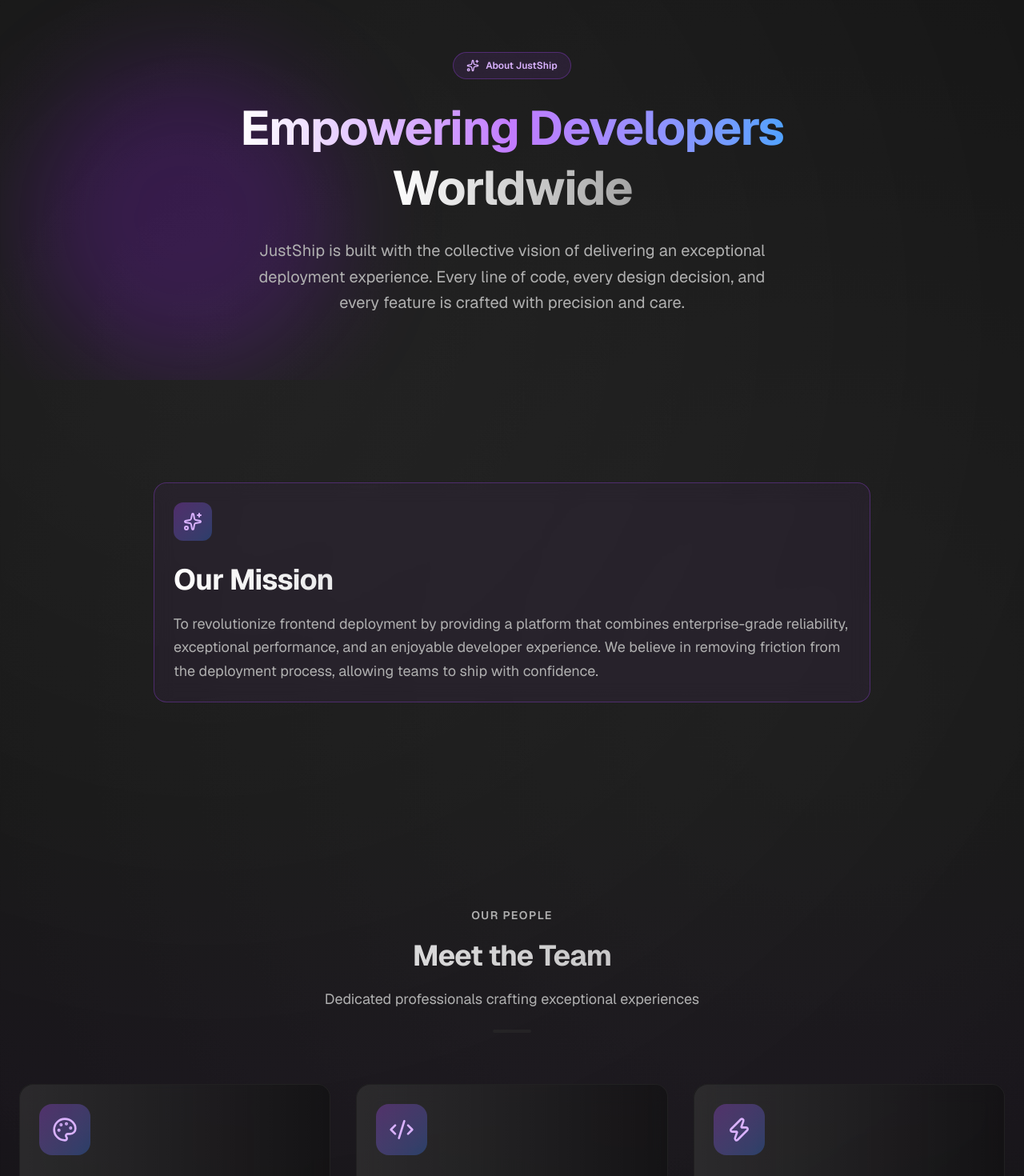
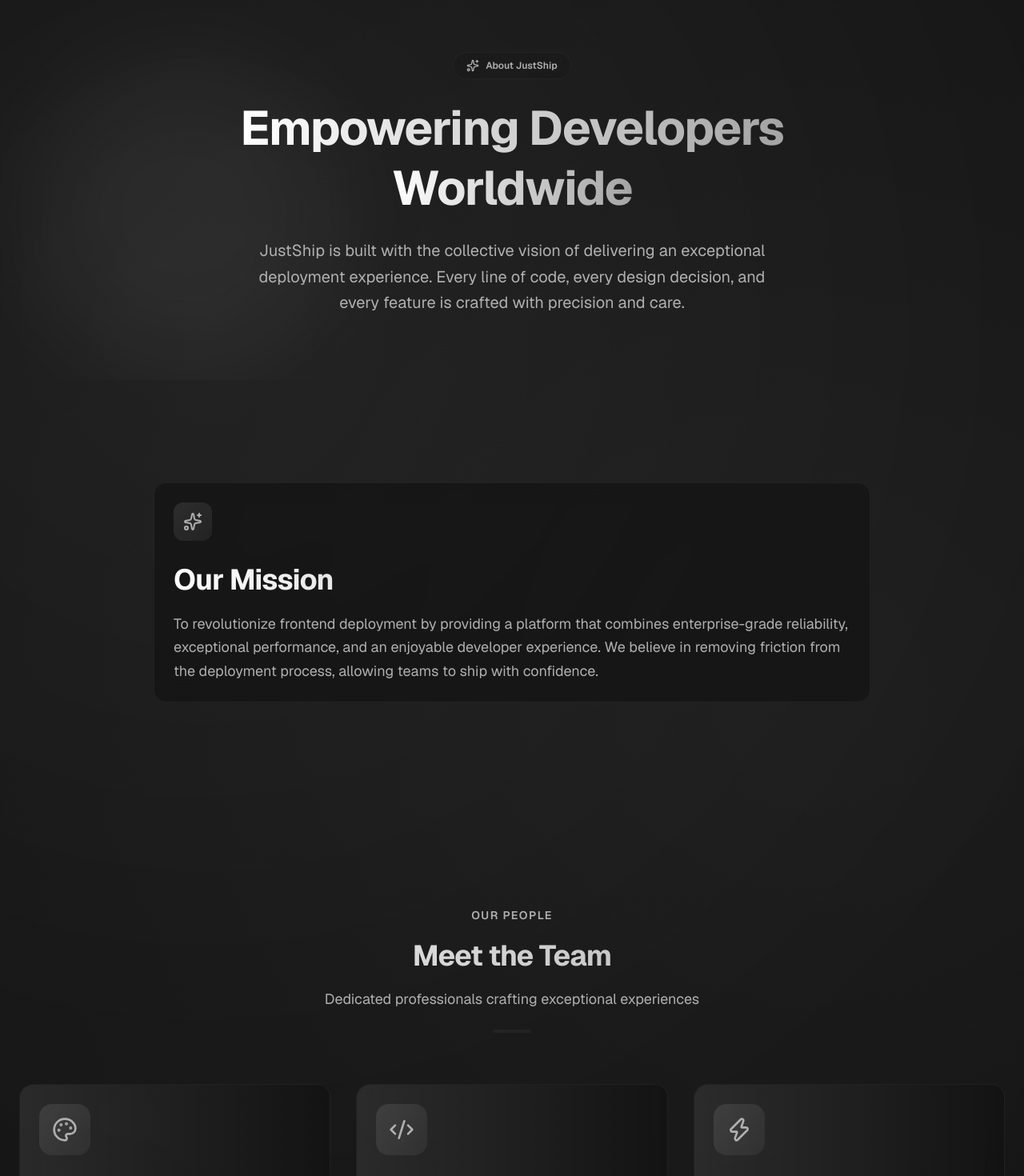
Before and after one commit to shyam-3045/justship-ui, a Next.js app: page /about in a window 1280 px wide. Shown: the part 80-1550 px from the top of the page at 80% size. Built offline with nearby package versions, Linux system fonts and the light colour scheme.

Commit message:
fix : resolved varients issue

```diff
--- a/app/about/page.tsx
+++ b/app/about/page.tsx
@@ -59,9 +59,9 @@
         {/* Background Elements */}
         <div className="absolute inset-0 bg-grid opacity-5 pointer-events-none" />
         <motion.div
-          className="absolute top-20 left-10 w-96 h-96 bg-purple-600/20 rounded-full blur-3xl"
+          className="absolute top-20 left-10 w-96 h-96 bg-foreground/5 rounded-full blur-3xl"
           animate={{ y: [0, 50, 0] }}
-          transition={{ duration: 8, repeat: Infinity, ease: "easeInOut" }}
+          transition={{ duration: 8, repeat: Infinity, ease: [0.645, 0.045, 0.355, 1] }}
         />
 
         {/* Hero Content */}
@@ -72,13 +72,13 @@
           transition={{ duration: 0.6 }}
         >
           <motion.div
-            className="inline-flex items-center gap-2 px-4 py-2 rounded-full border border-purple-500/30 bg-purple-500/10 backdrop-blur-sm"
+            className="inline-flex items-center gap-2 px-4 py-2 rounded-full border border-border/60 bg-muted/40 backdrop-blur-sm"
             initial={{ opacity: 0, y: 20 }}
             animate={{ opacity: 1, y: 0 }}
             transition={{ duration: 0.6, delay: 0.1 }}
           >
-            <Sparkles className="size-4 text-purple-300" />
-            <span className="text-xs font-semibold text-purple-300">
+            <Sparkles className="size-4 text-muted-foreground" />
+            <span className="text-xs font-semibold text-muted-foreground">
               About JustShip
             </span>
           </motion.div>
@@ -89,7 +89,7 @@
             animate={{ opacity: 1, y: 0 }}
             transition={{ duration: 0.6, delay: 0.2 }}
           >
-            <span className="bg-gradient-to-r from-foreground via-purple-400 to-blue-400 bg-clip-text text-transparent">
+            <span className="gradient-text">
               Empowering Developers{" "}
             </span>
             <span className="block">
@@ -114,9 +114,9 @@
       <section className="relative py-20 md:py-32 px-6">
         <div className="max-w-4xl mx-auto">
           <ScrollReveal>
-            <PremiumCard className="border-purple-500/30 bg-purple-500/5">
+            <PremiumCard>
               <div className="space-y-6">
-                <div className="inline-flex h-12 w-12 items-center justify-center rounded-xl bg-gradient-to-br from-purple-500/30 to-blue-500/30 text-purple-300">
+                <div className="inline-flex h-12 w-12 items-center justify-center rounded-xl bg-gradient-to-br from-foreground/10 to-foreground/5 text-muted-foreground">
                   <Sparkles className="size-6" />
                 </div>
                 <div>
@@ -138,7 +138,7 @@
       </section>
 
       {/* Team Section */}
-      <section className="relative py-20 md:py-32 px-6 bg-gradient-to-b from-transparent via-purple-900/5 to-transparent">
+      <section className="relative py-20 md:py-32 px-6 bg-gradient-to-b from-transparent via-muted/30 to-transparent">
         <div className="max-w-7xl mx-auto">
           <SectionHeader
             title="Meet the Team"
@@ -158,13 +158,13 @@
             {team.map((member, i) => (
               <motion.div key={i} variants={fadeInUp} custom={i}>
                 <PremiumCard hover gradient className="h-full flex flex-col">
-                  <div className="mb-6 inline-flex h-16 w-16 items-center justify-center rounded-2xl bg-gradient-to-br from-purple-500/30 to-blue-500/30 text-purple-300">
+                  <div className="mb-6 inline-flex h-16 w-16 items-center justify-center rounded-2xl bg-gradient-to-br from-foreground/10 to-foreground/5 text-muted-foreground">
                     {member.icon}
                   </div>
                   <h3 className="text-2xl font-bold text-foreground mb-2">
                     {member.name}
                   </h3>
-                  <p className="text-sm font-semibold text-purple-400 mb-3">
+                  <p className="text-sm font-semibold text-muted-foreground mb-3">
                     {member.role}
                   </p>
                   <p className="text-muted-foreground leading-relaxed flex-grow">
@@ -235,7 +235,7 @@
       </section>
 
       {/* Tech Stack Section */}
-      <section className="relative py-20 md:py-32 px-6 bg-gradient-to-b from-transparent to-purple-900/10">
+      <section className="relative py-20 md:py-32 px-6 bg-gradient-to-b from-transparent to-muted/40">
         <div className="max-w-4xl mx-auto">
           <SectionHeader
             title="Built With Modern Tech"
@@ -254,7 +254,7 @@
           >
             {technologies.map((tech, i) => (
               <motion.div key={i} variants={fadeInUp} custom={i % 5}>
-                <PremiumCard className="px-4 py-2 text-sm font-medium text-purple-300">
+                <PremiumCard className="px-4 py-2 text-sm font-medium text-muted-foreground">
                   {tech}
                 </PremiumCard>
               </motion.div>
@@ -275,7 +275,7 @@
                 centered
               />
 
-              <PremiumCard className="border-purple-500/30 bg-purple-500/5">
+              <PremiumCard>
                 <div className="space-y-6 text-center">
                   <p className="text-base text-muted-foreground leading-relaxed">
                     JustShip is a modern deployment platform built with
@@ -285,7 +285,7 @@
                   </p>
 
                   <div className="space-y-3">
-                    <p className="text-sm font-semibold text-purple-300 uppercase tracking-widest">
+                    <p className="text-sm font-semibold text-muted-foreground uppercase tracking-widest">
                       Special thanks to:
                     </p>
                     <p className="text-muted-foreground">
@@ -298,7 +298,7 @@
                 </div>
               </PremiumCard>
 
-              <PremiumCard className="border-blue-500/30 bg-blue-500/5">
+              <PremiumCard>
                 <div className="space-y-4">
                   <h3 className="text-2xl font-bold text-foreground">
                     Open Source & Community
@@ -313,7 +313,7 @@
                       href="https://github.com"
                       target="_blank"
                       rel="noopener noreferrer"
-                      className="inline-flex items-center gap-2 text-purple-400 hover:text-purple-300 transition-colors"
+                      className="inline-flex items-center gap-2 text-muted-foreground hover:text-foreground transition-colors"
                     >
                       <GitBranch className="size-5" />
                       <span>View on GitHub</span>
@@ -327,7 +327,7 @@
       </section>
 
       {/* Contact Section */}
-      <section className="relative py-20 md:py-32 px-6 bg-gradient-to-b from-transparent via-purple-900/5 to-transparent">
+      <section className="relative py-20 md:py-32 px-6 bg-gradient-to-b from-transparent via-muted/30 to-transparent">
         <motion.div
           className="max-w-4xl mx-auto rounded-3xl overflow-hidden"
           whileHover={{ scale: 1.02 }}
@@ -361,10 +361,7 @@
                 custom={2}
               >
                 <a href="mailto:contact@justship.dev">
-                  <Button
-                    size="lg"
-                    className="gap-2 bg-gradient-to-r from-purple-600 to-blue-600 hover:from-purple-700 hover:to-blue-700 text-white"
-                  >
+                  <Button size="lg" className="gap-2 font-semibold">
                     <Mail className="size-4" />
                     Email Us
                   </Button>
--- a/app/dashboard/page.tsx
+++ b/app/dashboard/page.tsx
@@ -40,7 +40,7 @@
   visible: {
     opacity: 1,
     y: 0,
-    transition: { duration: 0.4, ease: "easeOut" },
+    transition: { duration: 0.4, ease: [0.16, 1, 0.3, 1] },
   },
 };
 
@@ -119,21 +119,21 @@
                   title: "Deployments",
                   value: "24",
                   label: "This month",
-                  color: "text-emerald-400",
+                  color: "text-emerald-700 dark:text-emerald-400",
                 },
                 {
                   icon: BarChart3,
                   title: "Uptime",
                   value: "99.99%",
                   label: "Last 30 days",
-                  color: "text-blue-400",
+                  color: "text-blue-700 dark:text-blue-400",
                 },
                 {
                   icon: Server,
                   title: "Active Sites",
                   value: "12",
                   label: "Running now",
-                  color: "text-purple-400",
+                  color: "text-purple-700 dark:text-purple-400",
                 },
               ].map((stat, i) => {
                 const Icon = stat.icon;
--- a/app/login/page.tsx
+++ b/app/login/page.tsx
@@ -4,6 +4,7 @@
 import { Code2, Mail, ArrowRight, Zap } from "lucide-react";
 import Link from "next/link";
 import { useRouter } from "next/navigation";
+import { useEffect } from "react";
 
 import { useAuth } from "@/components/providers/auth-provider";
 import { Button } from "@/components/ui/button";
@@ -24,7 +25,7 @@
   visible: {
     opacity: 1,
     y: 0,
-    transition: { duration: 0.6, ease: "easeOut" },
+    transition: { duration: 0.6, ease: [0.16, 1, 0.3, 1] },
   },
 };
 
@@ -32,10 +33,11 @@
   const { user, loginWithGitHub, loginWithGoogle } = useAuth();
   const router = useRouter();
 
-  if (user) {
-    router.push("/dashboard");
-    return null;
-  }
+  useEffect(() => {
+    if (user) router.replace("/dashboard");
+  }, [user, router]);
+
+  if (user) return null;
 
   return (
     <div className="min-h-screen bg-background bg-glow overflow-hidden flex items-center justify-center px-6">
@@ -43,12 +45,20 @@
       <motion.div
         className="absolute top-0 left-0 h-96 w-96 rounded-full bg-foreground/5 blur-3xl"
         animate={{ y: [0, -50, 0], x: [0, 50, 0] }}
-        transition={{ duration: 15, repeat: Infinity, ease: "easeInOut" }}
+        transition={{
+          duration: 15,
+          repeat: Infinity,
+          ease: [0.645, 0.045, 0.355, 1],
+        }}
       />
       <motion.div
         className="absolute bottom-0 right-0 h-96 w-96 rounded-full bg-foreground/5 blur-3xl"
         animate={{ y: [0, 50, 0], x: [0, -50, 0] }}
-        transition={{ duration: 15, repeat: Infinity, ease: "easeInOut" }}
+        transition={{
+          duration: 15,
+          repeat: Infinity,
+          ease: [0.645, 0.045, 0.355, 1],
+        }}
       />
 
       {/* Grid Background */}
--- a/app/template.tsx
+++ b/app/template.tsx
@@ -7,7 +7,7 @@
     <motion.div
       initial={{ opacity: 0, y: 10 }}
       animate={{ opacity: 1, y: 0 }}
-      transition={{ duration: 0.35, ease: "easeOut" }}
+      transition={{ duration: 0.35, ease: [0.16, 1, 0.3, 1] }}
     >
       {children}
     </motion.div>
--- a/components/animated-counter.tsx
+++ b/components/animated-counter.tsx
@@ -35,7 +35,7 @@
     if (isInView) {
       animate(motionValue, target, {
         duration: 2.5,
-        ease: "easeOut",
+        ease: [0.16, 1, 0.3, 1],
       });
     }
   }, [isInView, motionValue, target]);
--- a/components/premium-card.tsx
+++ b/components/premium-card.tsx
@@ -30,7 +30,9 @@
     const baseStyles =
       "relative rounded-2xl border border-border/60 bg-card/60 backdrop-blur-md p-6 transition-all duration-300";
 
-    const hoverStyles = hover ? "hover:border-border hover:bg-card/80 cursor-pointer" : "";
+    const hoverStyles = hover
+      ? "hover:border-border hover:bg-card/80 cursor-pointer"
+      : "";
 
     const finalClass = `${baseStyles} ${hoverStyles} ${className}`.trim();
 
--- a/components/providers/custom-theme-provider.tsx
+++ b/components/providers/custom-theme-provider.tsx
@@ -48,7 +48,9 @@
 
   const value = useMemo(() => ({ theme, toggleTheme }), [theme]);
 
-  return <ThemeContext.Provider value={value}>{children}</ThemeContext.Provider>;
+  return (
+    <ThemeContext.Provider value={value}>{children}</ThemeContext.Provider>
+  );
 }
 
 export function useTheme() {
--- a/components/scroll-reveal.tsx
+++ b/components/scroll-reveal.tsx
@@ -33,7 +33,7 @@
           y: 0,
           transition: {
             duration: 0.7,
-            ease: "easeOut",
+            ease: [0.16, 1, 0.3, 1],
             delay,
           },
         },
--- a/lib/animations.ts
+++ b/lib/animations.ts
@@ -162,7 +162,7 @@
     transition: {
       duration: 3,
       repeat: Infinity,
-      ease: "easeInOut",
+      ease: [0.645, 0.045, 0.355, 1],
     },
   },
 };
@@ -175,7 +175,7 @@
     transition: {
       duration: 3,
       repeat: Infinity,
-      ease: "easeInOut",
+      ease: [0.645, 0.045, 0.355, 1],
     },
   },
 };
```
Also changed, not shown: app/globals.css (+60 -13 lines), app/page.tsx (+10 -2 lines), components/ui/badge.tsx (+11 -5 lines).
